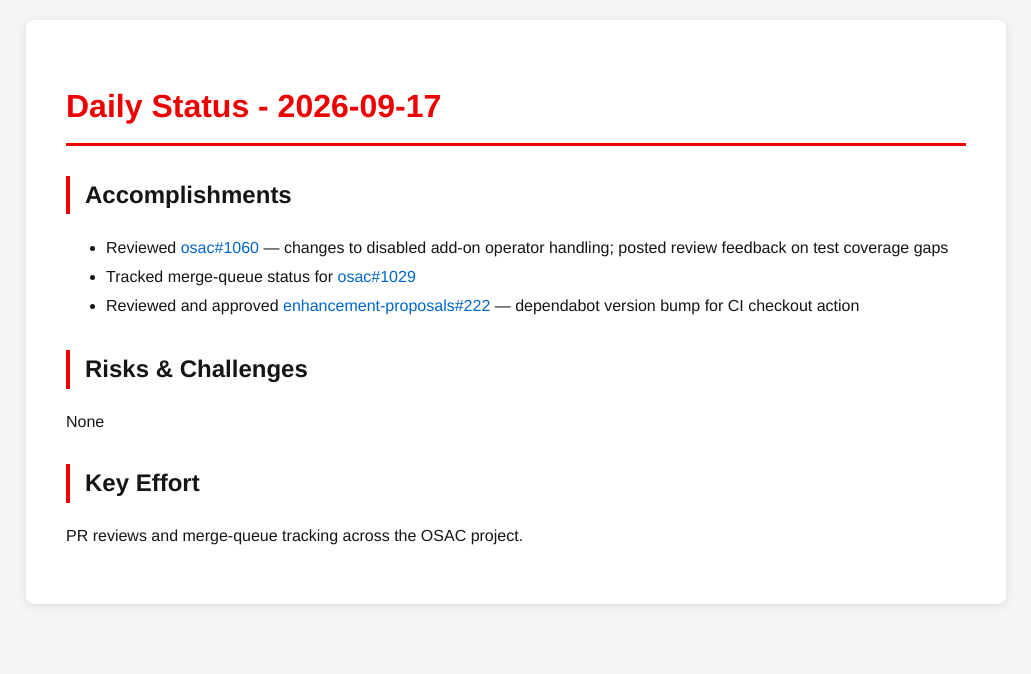
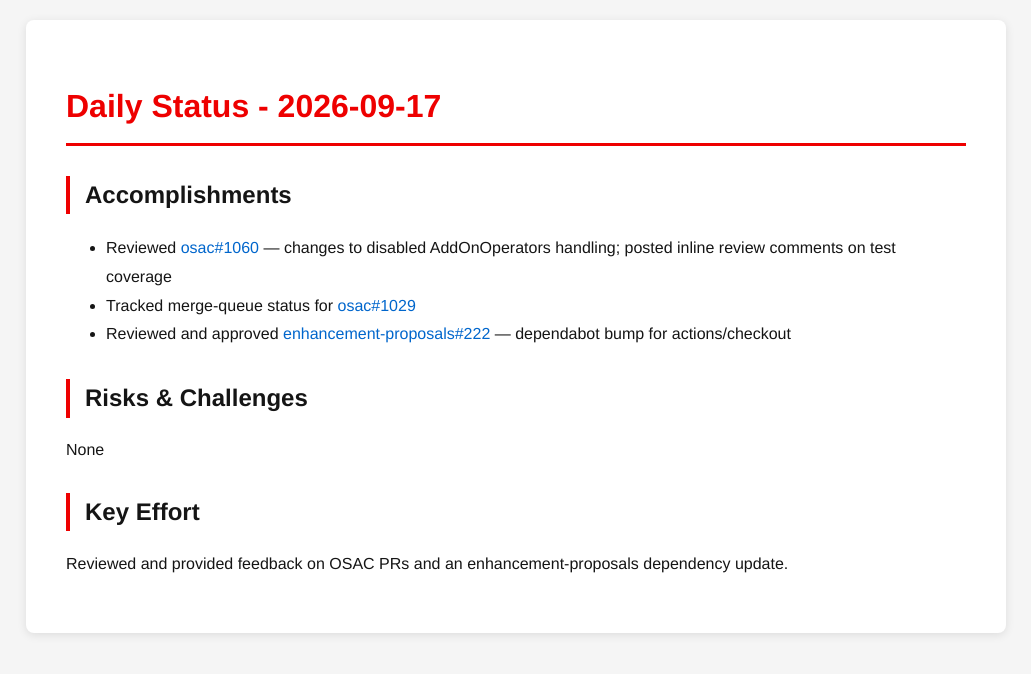
Before and after one commit to tzvatot/daily-status, a Jekyll site: the page built from 2026-09-17.md, in a window 1280 px wide. Shown: the top 674 px of the page, without its empty margins (124-1155 px from the left). Built offline with Jekyll 4.4.1, drawn with Linux system fonts in a browser that asks for light colours.

Commit message:
Daily status update - 2026-09-17

```diff
--- a/2026-09-17.md
+++ b/2026-09-17.md
@@ -7,12 +7,12 @@ date: 2026-09-17
 # Daily Status - 2026-09-17
 
 ## Accomplishments
-- Reviewed [osac#1060](https://github.com/osac-project/osac/pull/1060) — changes to disabled add-on operator handling; posted review feedback on test coverage gaps
+- Reviewed [osac#1060](https://github.com/osac-project/osac/pull/1060) — changes to disabled AddOnOperators handling; posted inline review comments on test coverage
 - Tracked merge-queue status for [osac#1029](https://github.com/osac-project/osac/pull/1029)
-- Reviewed and approved [enhancement-proposals#222](https://github.com/osac-project/enhancement-proposals/pull/222) — dependabot version bump for CI checkout action
+- Reviewed and approved [enhancement-proposals#222](https://github.com/osac-project/enhancement-proposals/pull/222) — dependabot bump for actions/checkout
 
 ## Risks & Challenges
 None
 
 ## Key Effort
-PR reviews and merge-queue tracking across the OSAC project.
+Reviewed and provided feedback on OSAC PRs and an enhancement-proposals dependency update.
```
